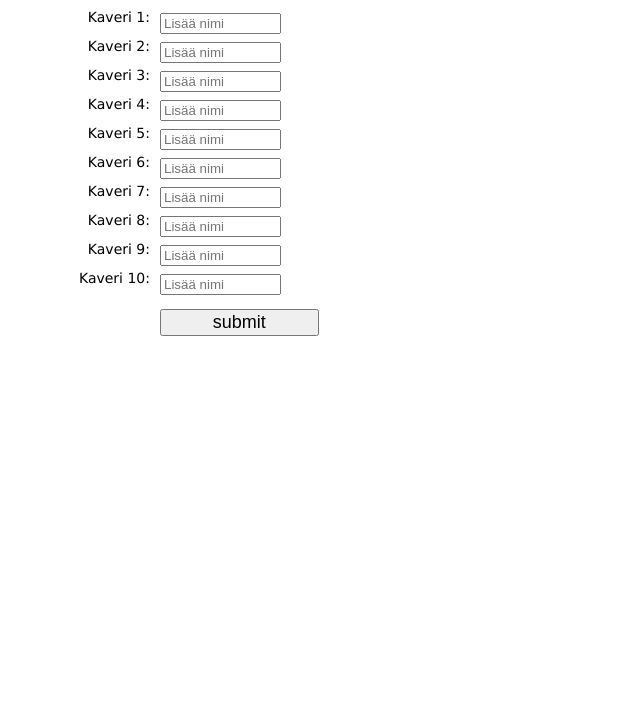
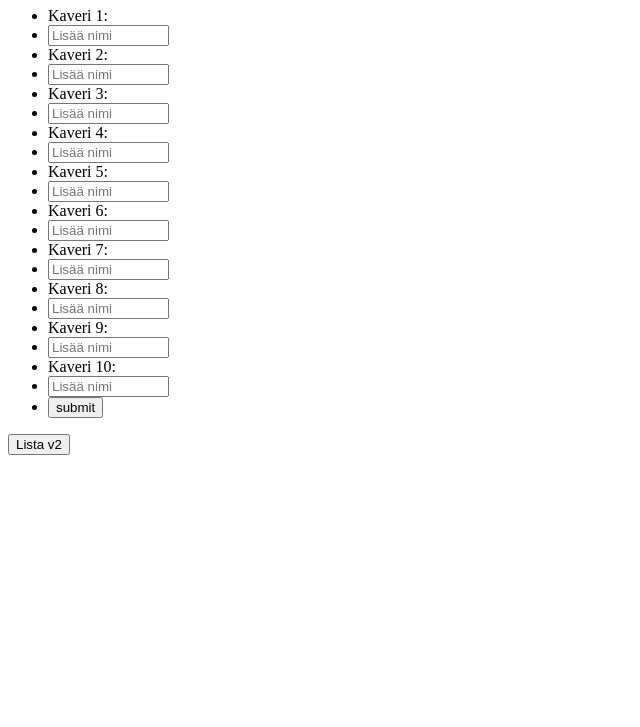
Before and after one commit to HamalainenNiko/Kaverilista, a plain HTML site: page index.html in a window 1280 px wide. Shown: the part 73-800 px from the top of the page, without its empty margins (0-640 px from the left). Drawn offline with Linux system fonts and the light colour scheme.

Commit message:
listan 2.versio linkattu

```diff
--- a/index.html
+++ b/index.html
@@ -5,8 +5,8 @@
     <meta http-equiv="X-UA-Compatible" content="IE=edge">
     <title>Kaverilista v1</title>
     <meta name="viewport" content="width=device-width, initial-scale=1">
-    <link rel="stylesheet" type="text/css" media="screen" href="main.css">
-    <script src="main.js"></script>
+    <link rel="stylesheet" type="text/css" media="screen" href="">
+    <script src=""></script>
 </head>
 <body>
     <h1>Kaverilista</h1>
@@ -33,7 +33,10 @@
         <li><label for="friend">Kaveri 10:</label></li>
         <li><input type="text" size="12" name="friend" placeholder="Lisää nimi"></li>
         <li><input type="submit" name="submit" value="submit" /></li>
-    </ul>
+        </ul>
+
+
 </form>
+<a href="v2.html"><button>Lista v2</button></a>
 </body>
 </html>
```
